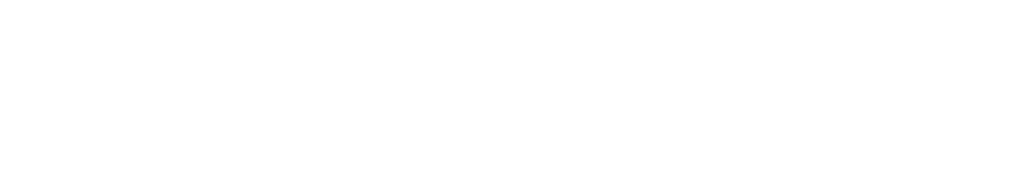
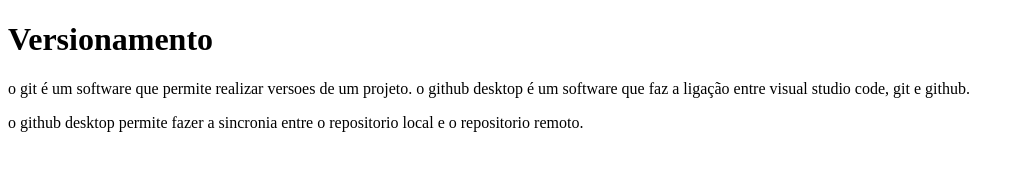
Before and after one commit to LorennaJV/3InfoM, a plain HTML site: page index.html in a window 1280 px wide. Shown: the whole page, without its empty margins (0-1024 px from the left). Drawn offline with Linux system fonts and the light colour scheme.

Commit message:
seção versionamneto
descrição sobre versionamento

```diff
--- a/index.html
+++ b/index.html
@@ -6,6 +6,13 @@
     <title>VERSIONAMENTO</title>
 </head>
 <body>
+    <h1>Versionamento</h1>
+    <p>
+        o git é um software que permite realizar versoes de um projeto. o github desktop é um software que faz a ligação entre visual studio code, git e github.
 
+    </p>
+    <p>
+        o github desktop permite fazer a sincronia entre o repositorio local e o repositorio remoto.
+    </p>
 </body>
 </html>
```
